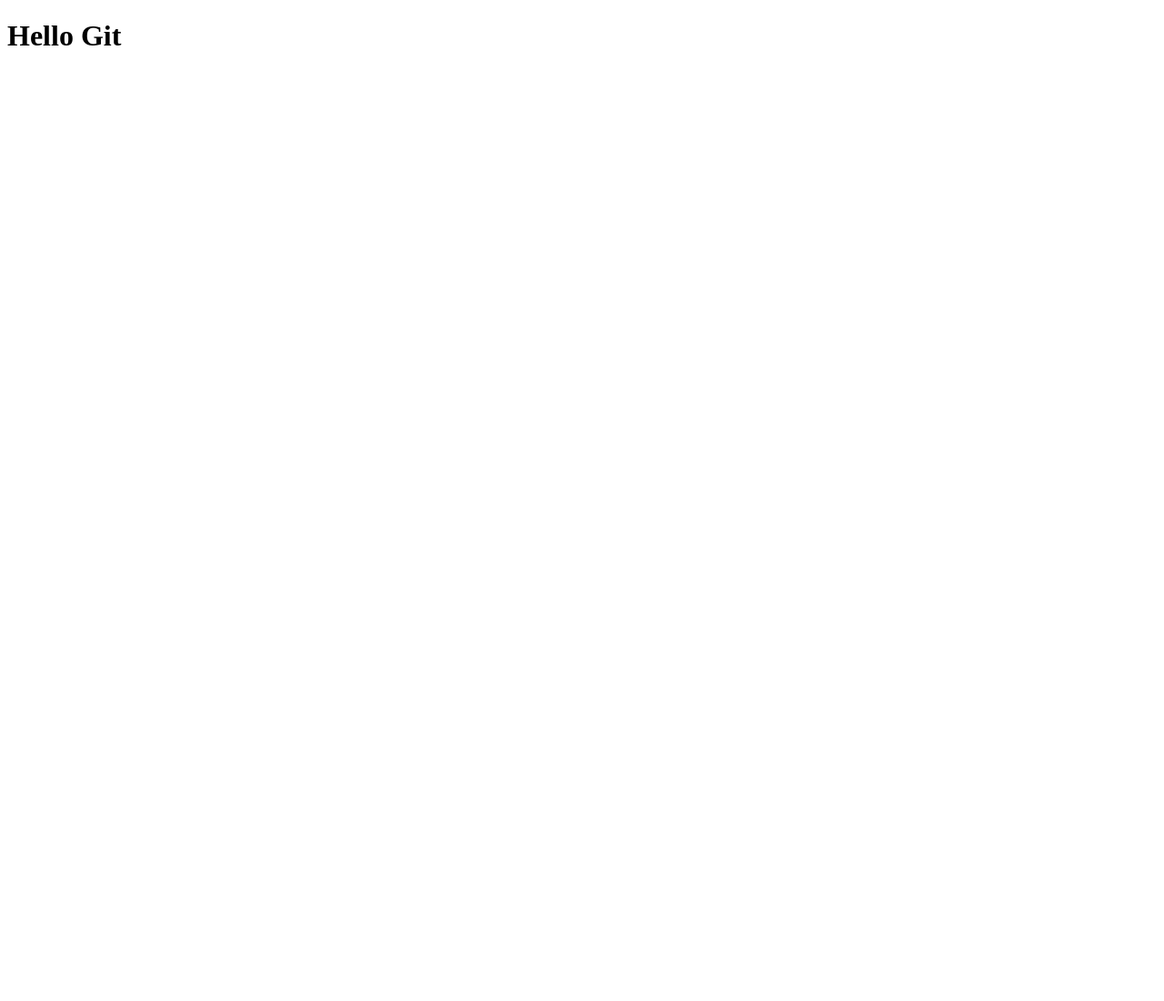
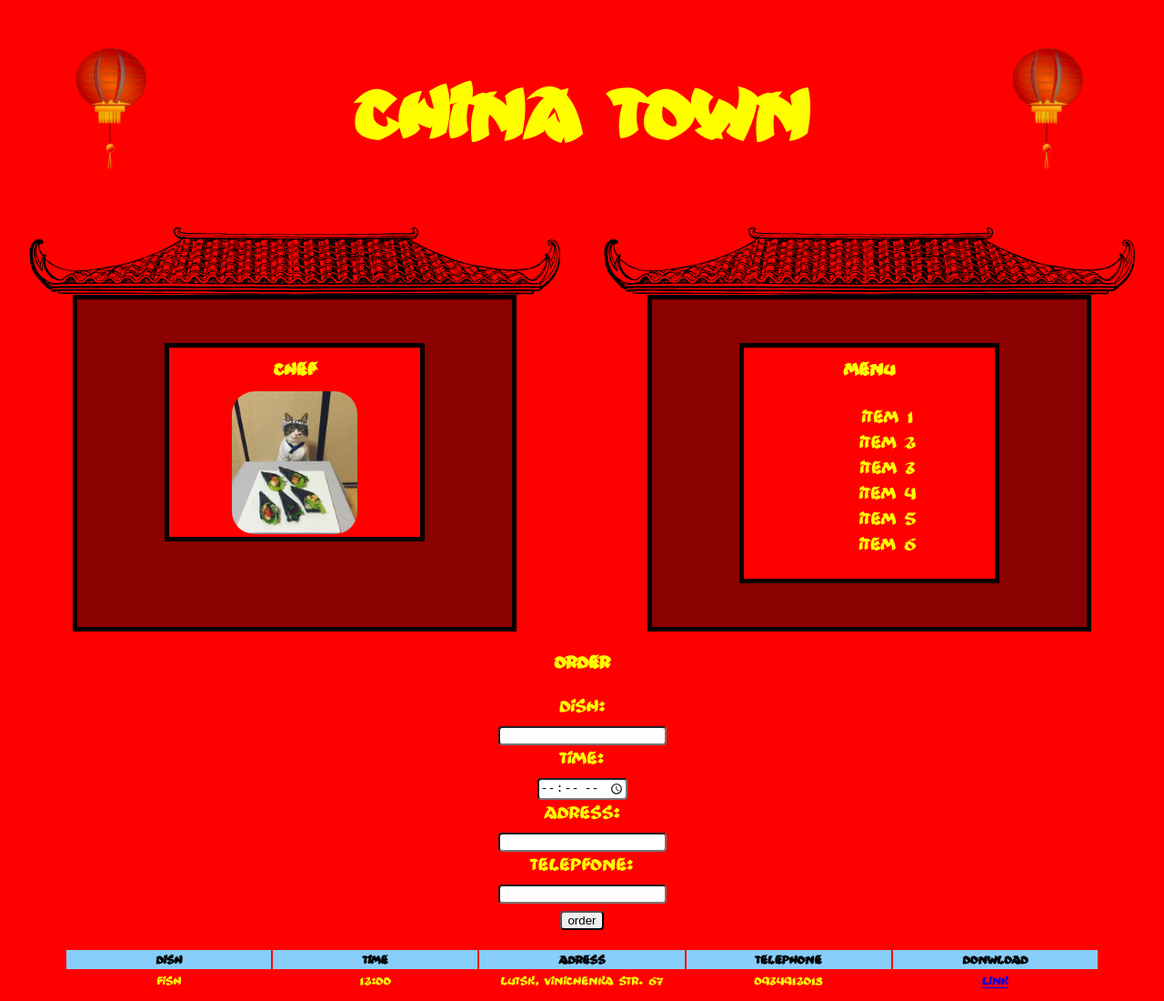
Before and after one commit to irab228912/mmyFirstRepon, a plain HTML site: page index.html in a window 1280 px wide. Shown: the whole page at 91% size. Before the commit the page ends 800 px from the top, so only its background shows below. Drawn offline with Linux system fonts and the light colour scheme.

Commit message:
relocated china_town site

```diff
--- /dev/null
+++ b/Script.js
@@ -0,0 +1,49 @@
+let orderForm = document.getElementById('id-order');
+let orderTable = document.getElementById('order-table');
+let orders = [];
+
+orderForm.addEventListener('submit', function(event) {
+	event.preventDefault()
+
+	let order = {
+		"dish": event.target['dish'].value,
+		"time": event.target['time'].value,
+		"adrr": event.target['adrr'].value,
+		"tel": event.target['tel'].value
+	}
+	console.log(JSON.stringify(order));
+
+	event.target.reset();
+	orders.push(order);
+	console.log(order);
+	drawOrder(order);
+});
+
+function drawOrder(order){
+	let tr = document.createElement('tr');
+	tr.innerHTML = `
+	   <td>${order.dish}</td>
+	   <td>${order.time}</td>
+	   <td>${order.adrr}</td>
+	   <td>${order.tel}</td>
+	   <td>${createDownloadLink(order).outerHTML}</td>
+	`;
+	orderTable.appendChild(tr);
+}
+
+function createDownloadLink(order){
+	let text = JSON.stringify(order);
+	let a = document.createElement('a');
+	a.setAttribute('href','data:text/plaine;charset=utf-8,'+encodeURIComponent(text));
+	a.setAttribute('download','order.json');
+	a.innerHTML = 'link';
+	return a;
+}
+
+let myOrder = {
+	"dish": "Fish",
+	"time": "12:00",
+	"adrr": "Lutsk, Vinichenka str. 67",
+	"tel": "0934912018"
+};
+drawOrder(myOrder);
--- a/index.html
+++ b/index.html
@@ -3,10 +3,68 @@
 <head>
 	<meta charset="utf-8">
 	<meta name="viewport" content="width=device-width, initial-scale=1">
-	<title>Hello Git</title>
+	<title>China town</title>
+	<link rel="stylesheet" type="text/css" href="style.css">
+	<script type="text/javascript" src="Script.js" defer></script>
 </head>
 <body>
-	<h1>Hello Git</h1>
+	<header>
+		<h1>CHINA TOWN</h1>
+		<img class="lantern left" src="paper_lantern2.png">
+		<img class="lantern right" src="paper_lantern2.png">
+	</header>
+	<main>
+		<div class="house">
+			<img class="roof" src="ChineseRoof.svg">
+			<div class="block">
+				<div class="window">
+					<h2>CHEF</h2>
+					<img src="cat.jpg">
 
+				</div>
+			</div>
+		</div>
+		<div class="house">
+			<img class="roof" src="ChineseRoof.svg">
+			<div class="block">
+				<div class="window">
+					<h2>MENU</h2>
+					<ul>
+						<li>Item 1</li>
+						<li>Item 2</li>
+						<li>Item 3</li>
+						<li>Item 4</li>
+						<li>Item 5</li>
+						<li>Item 6</li>
+					</ul>
+
+				</div>
+			</div>
+	</main>
+	<section class="order">
+		<h2>ORDER</h2>
+			<form id="id-order">
+				<label>Dish:</label><br>
+				<input id="dish" type="text" name=""><br>
+				<label>Time:</label><br>
+				<input id="time" type="time" name=""><br>
+				<label>Adress:</label><br>
+				<input id="adrr" type="text" name=""><br>
+				<label>Telepfone:</label><br>
+				<input id="tel" type="tel" name=""><br>
+				<input type="submit" name=""
+				value="order">
+
+			</form>
+			<table id="order-table">
+				<tr>
+					<th>Dish</th>
+					<th>Time</th>
+					<th>Adress</th>
+					<th>Telephone</th>
+					<th>Donwload</th>
+				</tr>
+			</table>
+		</section>
 </body>
 </html>
--- /dev/null
+++ b/style.css
@@ -0,0 +1,118 @@
+body {
+	background-color: red;
+	font-family: NinjaStrike;
+}
+@font-face {
+	font-family: "NinjaStrike";
+	src:  url("font/NinjaStrike.otf");
+}
+header {
+	width: 100%;
+	text-align: center;
+}
+
+header h1 {
+	color: yellow;
+	font-size: 100px;
+}
+
+.lantern {
+	position: fixed;
+	height: 150px;
+	top: 50px;
+	animation: float 6s ease-in-out infinite;
+}
+.lantern.left {
+	left: 50px;
+}
+.lantern.right {
+	right: 50px;
+}
+
+@keyframes float {
+	0% {transform: translatey(0);}
+	50% {transform: translatey(-1rem);}
+	100% {transform: translatey(0);}
+}
+
+main {
+	display:  flex;
+	width: 100%;
+	text-align: center;
+}
+.house {
+	margin: 0 1.5rem;
+	flex: 1;
+	display: flex;
+	flex-direction:  column;
+}
+.roof {
+	width: 100%;
+	display: block;
+}
+.block {
+	flex: 1;
+	border: 5px solid black;
+	background-color: darkred;
+	padding: 3rem;
+	margin: 0 3rem;
+}
+.window {
+	border: 5px solid black;
+	background-color: red;
+	margin:  0 3rem;
+	pedding: 3rem;
+}
+.window > h2 {
+    color:  yellow;
+    front-size: 50px;
+    margin: 10px auto;
+}
+.window > img {
+	width:  50%;
+	border-radius:  25px;
+}
+.window ul {
+	list-style: none;
+	color:  yellow;
+	font-size: 1.5rem;
+}
+.window ul li {
+	cursor: pointer;
+}
+.window ul li: hover{
+	text-decoration: underline;
+}
+.order {
+	text-align: center;
+	color: yellow;
+}
+
+#id-order {
+	width: 400px;
+	margin: 20px auto;
+	color: yellow;
+	font-size: 24px;
+}
+#id-order input {
+	border-radius: 4px;
+}
+#order-table{
+	width: 90%;
+	margin: 10px auto;
+}
+
+#order-table th{
+	background-color: lightskyblue;
+	width: 20%;
+	color: black;
+}
+@media screen and (max-width:  1024px){
+	main {
+		flex-direction: column;
+	}
+	.block {
+		margin-bottom:  3rem;
+	}
+
+}
```
Also changed, not shown: ChineseRoof.png (added), ChineseRoof.svg (added), cat.jpg (added), font/NinjaStrike.otf (added), font/NinjaStrike.png (added), font/license.txt (added), paper_lantern2.png (added).
